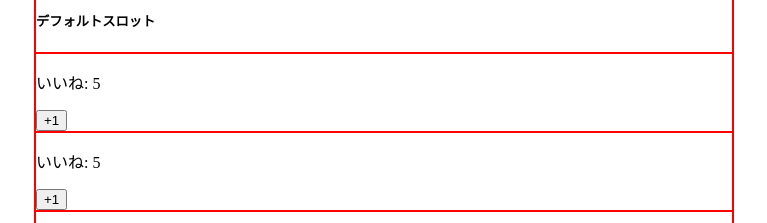
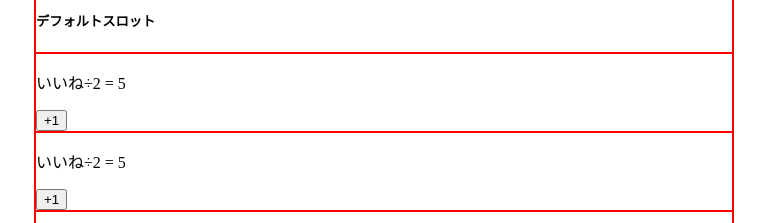
Before and after one commit to 07130918/Vue, a Vue app in the folder vue_app/: page /index in a window 1280 px wide. Shown: the part 381-604 px from the top of the page, without its empty margins (256-1023 px from the left). Built offline with nearby package versions, Linux system fonts and the light colour scheme.

Commit message:
表示部分変更

```diff
--- a/vue_app/src/components/LikeNumber.vue
+++ b/vue_app/src/components/LikeNumber.vue
@@ -1,7 +1,7 @@
 <template>
 <!-- template内は必ず1つの要素をルートとしなければならない -->
     <div>
-        <p>いいね: {{ halfNumber }}</p>
+        <p>いいね÷2 = {{ halfNumber }}</p>
         <button @click="increment">+1</button>
     </div>
 </template>
```
